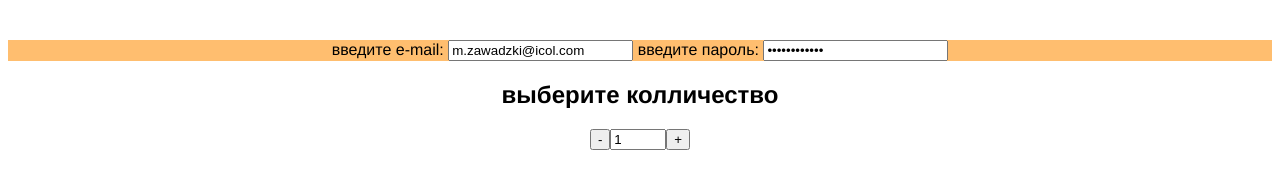
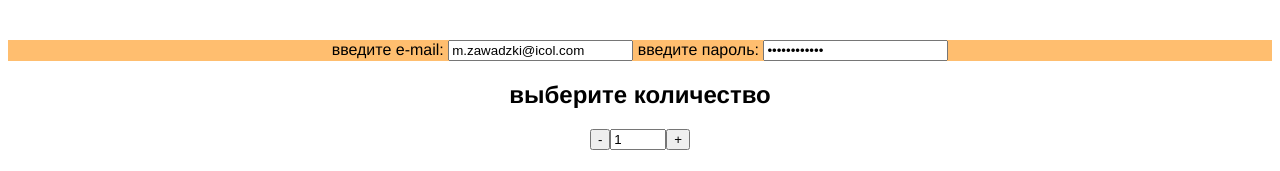
Before and after one commit to zawadzki2778/VUE-01, a Vue app: page / in a window 1280 px wide. Shown: the top 171 px of the page. Built offline with nearby package versions, Linux system fonts and the light colour scheme.

Commit message:
в AddCount добавил показ окошка при наведении курсора на title

```diff
--- a/src/components/AddCount.vue
+++ b/src/components/AddCount.vue
@@ -1,6 +1,6 @@
 <template>
   <div class="input">
-    <h2> {{title}} </h2>
+    <h2 v-bind:title="msg"> {{title}} </h2>  <!--выведет msg при наведении курсора в отдельном окне -->
     <button type="button" @click="decrease">-</button>
     <input type="number" :value="count" :min="minValue" :max="maxValue" />
     <button type="button" @click="increase">+</button>
@@ -12,7 +12,8 @@ export default {
   name: "AddCount",
   data() {
     return {
-      title: "выберите колличество",
+      title: "выберите количество",
+      msg: "спасибо",
       minValue: 0,
       maxValue: 10,
       count: 1,
```
